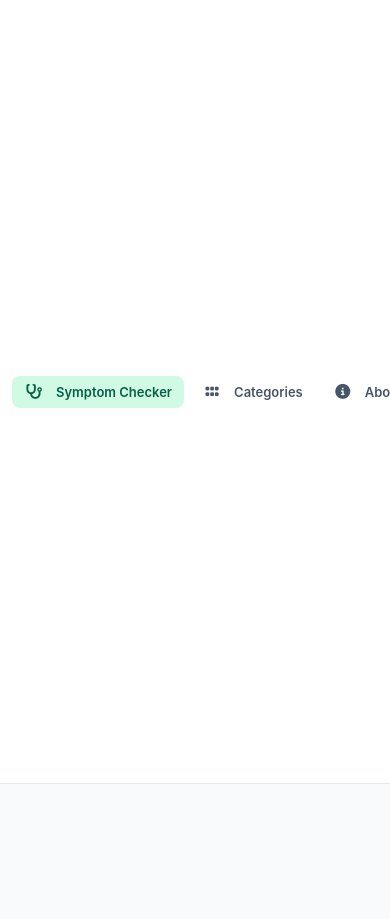
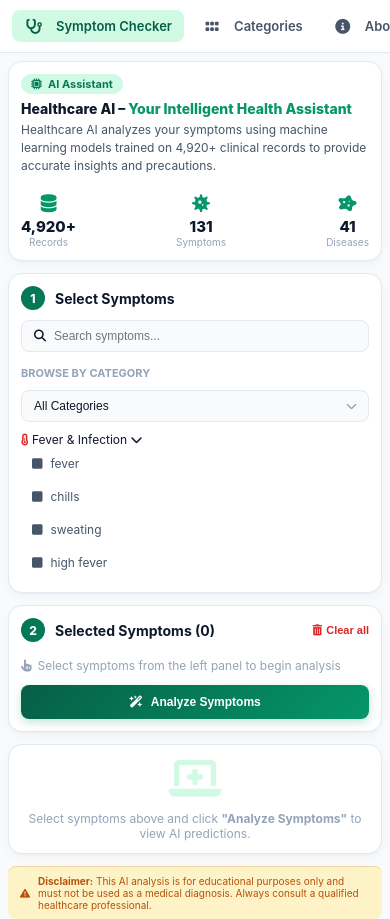
Before and after one commit to suhani2401813205-sudo/healthcheck-ai, a plain HTML site: page frontend/index.html in a window 390 px wide. Shown: the part 60-979 px from the top of the page. Before the commit the page ends 844 px from the top, so only its background shows below. Drawn offline with Linux system fonts and the light colour scheme; no server answers.

Commit message:
mobile responsive ui

```diff
--- a/frontend/css/style.css
+++ b/frontend/css/style.css
@@ -654,11 +654,25 @@ body{display:flex;flex-direction:column;overflow:hidden;}
 
 /* TABLET PORTRAIT */
 @media (max-width: 900px) {
+    /* The desktop layout is a fixed-height app-shell (html/body/.dashboard/
+       .main-content are all overflow:hidden with flex rows). On mobile we
+       switch it to a normal scrolling page and stack sidebar above content,
+       otherwise the sidebar just squeezes into the same row as main-content
+       and everything below gets clipped. */
+    html, body{
+        height: auto;
+        overflow: visible;
+    }
+    body{
+        overflow-y: auto;
+    }
     .dashboard{
-        overflow-y: auto;
+        flex-direction: column;
+        overflow: visible;
     }
     .sidebar{
         width: 100%;
+        flex-shrink: 0;
         border-right: none;
         border-bottom: 1px solid var(--border);
     }
@@ -668,6 +682,7 @@ body{display:flex;flex-direction:column;overflow:hidden;}
         padding: 10px 12px;
         gap: 10px;
         overflow-x: auto;
+        height: auto;
     }
     .nav-items{
         flex-direction: row;
@@ -684,7 +699,11 @@ body{display:flex;flex-direction:column;overflow:hidden;}
         min-width: 220px;
     }
     .main-content{
-        padding: 12px 12px 0;
+        overflow: visible;
+        padding: 12px 12px 16px;
+    }
+    .tab-content.active{
+        overflow: visible;
     }
     .info-banner{
         flex-direction: column;
@@ -694,6 +713,29 @@ body{display:flex;flex-direction:column;overflow:hidden;}
     .banner-stats{
         width: 100%;
         justify-content: space-between;
+    }
+    .checker-grid{
+        grid-template-columns: 1fr;
+        overflow: visible;
+    }
+    .right-workspace{
+        overflow: visible;
+    }
+    .col-selection{
+        height: auto;
+    }
+    .sym-scroll{
+        max-height: 260px;
+    }
+    .results-dashboard{
+        overflow: visible;
+    }
+    .result-content{
+        overflow: visible;
+    }
+    .result-empty, .result-loading{
+        flex: none;
+        padding: 30px 16px;
     }
 }
 
@@ -757,6 +799,10 @@ body{display:flex;flex-direction:column;overflow:hidden;}
     .disease-name{
         font-size: 18px;
     }
+    .chips-container-wrap{
+        flex-direction: column;
+        align-items: stretch;
+    }
     .btn-analyze{
         width: 100%;
         justify-content: center;
--- a/frontend/index.html
+++ b/frontend/index.html
@@ -2,7 +2,7 @@
 <html lang="en" data-theme="light">
 <head>
     <meta charset="UTF-8">
-    <meta name="viewport" content="width=device-width, initial-scale=1.0">
+   <meta name="viewport" content="width=device-width, initial-scale=1">
     <title>Healthcare AI</title>
     <!-- FontAwesome Icons -->
     <link rel="stylesheet" href="https://cdnjs.cloudflare.com/ajax/libs/font-awesome/6.5.0/css/all.min.css">
```
